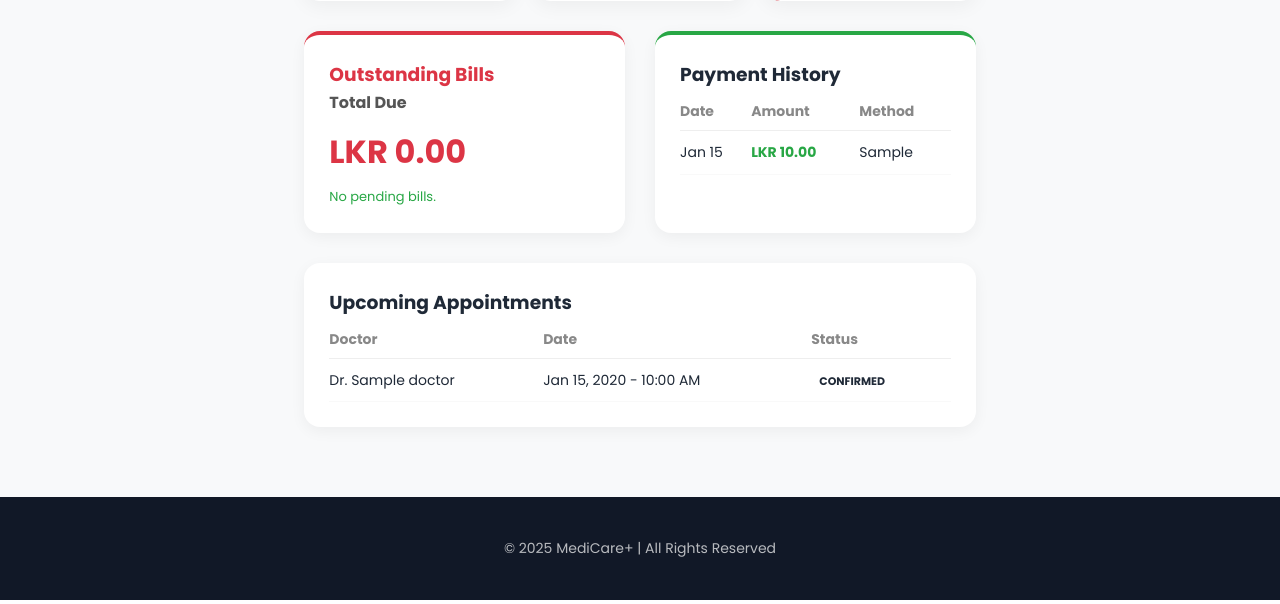
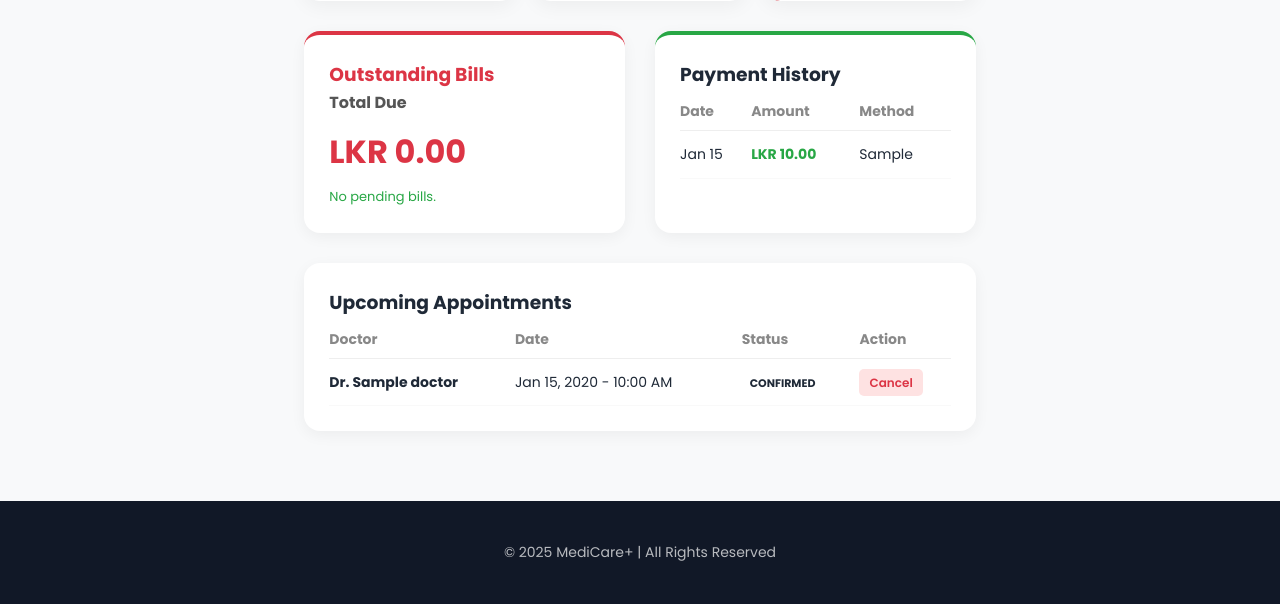
Before and after one commit to seniramendis/MediCare-, a PHP site: page /dashboard_patient.php in a window 1280 px wide. Shown: the part 437-1041 px from the top of the page. Run offline with PHP 8.4, Linux system fonts and the light colour scheme; the visitor is signed in with stand-in values (Sample User, id 1); tables that the repository leaves empty or names only in its code hold one stand-in row (values such as "Sample post"); some libraries are stand-ins or nearby versions.

```diff
--- a/dashboard_patient.php
+++ b/dashboard_patient.php
@@ -1,6 +1,8 @@
 <?php
 session_start();
 include 'db_connect.php';
+
+// 1. SECURITY CHECK
 if (!isset($_SESSION['user_id'])) {
     header("Location: login.php");
     exit();
@@ -8,6 +10,15 @@ if (!isset($_SESSION['user_id'])) {
 
 $patient_id = $_SESSION['user_id'];
 $patient_name = $_SESSION['username'];
+
+// --- HANDLE APPOINTMENT CANCELLATION ---
+if (isset($_GET['cancel_id'])) {
+    $cancel_id = (int)$_GET['cancel_id'];
+    // Only allow deleting own appointments that are not completed
+    mysqli_query($conn, "DELETE FROM appointments WHERE id='$cancel_id' AND patient_id='$patient_id' AND status != 'Completed'");
+    header("Location: dashboard_patient.php");
+    exit();
+}
 
 // Stats
 $appts_query = mysqli_query($conn, "SELECT COUNT(*) as total FROM appointments WHERE patient_id='$patient_id'");
@@ -19,18 +30,15 @@ $my_rx_count = mysqli_fetch_assoc($rx_query)['total'];
 $due_query = mysqli_query($conn, "SELECT SUM(amount) as total FROM invoices WHERE patient_id='$patient_id' AND status='unpaid'");
 $total_due = mysqli_fetch_assoc($due_query)['total'] ?? 0;
 
-// FIX: JOIN with 'doctors' table instead of 'users'
-$upcoming_query = "SELECT a.*, d.name as doc_name FROM appointments a JOIN doctors d ON a.doctor_id = d.id WHERE a.patient_id='$patient_id' AND a.status != 'Completed' ORDER BY a.appointment_time ASC";
+// FETCH UPCOMING APPOINTMENTS
+$upcoming_query = "SELECT a.*, d.name as doc_name
+                   FROM appointments a
+                   JOIN doctors d ON a.doctor_id = d.id
+                   WHERE a.patient_id='$patient_id' AND a.status != 'Completed'
+                   ORDER BY a.appointment_time ASC";
 $res_upcoming = mysqli_query($conn, $upcoming_query);
 
-// FIX: JOIN with 'doctors' table
-$history_query = "SELECT a.*, d.name as doc_name FROM appointments a JOIN doctors d ON a.doctor_id = d.id WHERE a.patient_id='$patient_id' AND a.status = 'Completed' ORDER BY a.appointment_time DESC";
-$res_history = mysqli_query($conn, $history_query);
-
-// FIX: JOIN with 'doctors' table for Prescriptions
-$res_rx = mysqli_query($conn, "SELECT p.*, d.name as doc_name FROM prescriptions p JOIN doctors d ON p.doctor_id = d.id WHERE p.patient_id='$patient_id' ORDER BY p.created_at DESC");
-
-// Payment History
+// PAYMENT HISTORY
 $paid_history = mysqli_query($conn, "SELECT * FROM payments WHERE patient_id='$patient_id' ORDER BY paid_at DESC LIMIT 5");
 ?>
 
@@ -130,7 +138,7 @@ $paid_history = mysqli_query($conn, "SELECT * FROM payments WHERE patient_id='$p
         }
 
         .pay-table td {
-            padding: 10px 0;
+            padding: 12px 0;
             border-bottom: 1px solid #f9f9f9;
         }
 
@@ -156,6 +164,22 @@ $paid_history = mysqli_query($conn, "SELECT * FROM payments WHERE patient_id='$p
         .Pending {
             background: #fff3e0;
             color: #f59e0b;
+        }
+
+        .btn-cancel {
+            color: #dc3545;
+            text-decoration: none;
+            font-size: 12px;
+            font-weight: 600;
+            background: #fee2e2;
+            padding: 5px 10px;
+            border-radius: 5px;
+            transition: 0.3s;
+        }
+
+        .btn-cancel:hover {
+            background: #dc3545;
+            color: white;
         }
     </style>
 </head>
@@ -211,6 +235,7 @@ $paid_history = mysqli_query($conn, "SELECT * FROM payments WHERE patient_id='$p
                         <th>Amount</th>
                         <th>Method</th>
                     </tr>
+                    <?php if (mysqli_num_rows($paid_history) > 0): ?>
                         <?php while ($h = mysqli_fetch_assoc($paid_history)): ?>
                             <tr>
                                 <td><?= date('M d', strtotime($h['paid_at'])) ?></td>
@@ -218,6 +243,11 @@ $paid_history = mysqli_query($conn, "SELECT * FROM payments WHERE patient_id='$p
                                 <td><?= $h['payment_method'] ?></td>
                             </tr>
                         <?php endwhile; ?>
+                    <?php else: ?>
+                        <tr>
+                            <td colspan="3" style="text-align:center; color:#999;">No payment history found.</td>
+                        </tr>
+                    <?php endif; ?>
                 </table>
             </div>
         </div>
@@ -229,14 +259,28 @@ $paid_history = mysqli_query($conn, "SELECT * FROM payments WHERE patient_id='$p
                     <th>Doctor</th>
                     <th>Date</th>
                     <th>Status</th>
+                    <th>Action</th>
                 </tr>
-                <?php while ($a = mysqli_fetch_assoc($res_upcoming)): ?>
+                <?php if (mysqli_num_rows($res_upcoming) > 0): ?>
+                    <?php while ($a = mysqli_fetch_assoc($res_upcoming)):
+                        // --- FIX FOR "DR. DR." ISSUE ---
+                        // We remove "Dr." (case insensitive) from the DB name first, then add it back cleanly.
+                        $clean_name = trim(str_ireplace(["Dr.", "Dr "], "", $a['doc_name']));
+                    ?>
                         <tr>
-                        <td>Dr. <?= $a['doc_name'] ?></td>
+                            <td><strong>Dr. <?= htmlspecialchars($clean_name) ?></strong></td>
                             <td><?= date('M d, Y - h:i A', strtotime($a['appointment_time'])) ?></td>
                             <td><span class="status-badge <?= $a['status'] ?>"><?= $a['status'] ?></span></td>
+                            <td>
+                                <a href="?cancel_id=<?= $a['id'] ?>" class="btn-cancel" onclick="return confirm('Cancel this appointment?');">Cancel</a>
+                            </td>
                         </tr>
                     <?php endwhile; ?>
+                <?php else: ?>
+                    <tr>
+                        <td colspan="4" style="text-align:center; color:#999;">No upcoming appointments.</td>
+                    </tr>
+                <?php endif; ?>
             </table>
         </div>
     </div>
@@ -246,7 +290,7 @@ $paid_history = mysqli_query($conn, "SELECT * FROM payments WHERE patient_id='$p
             $("#live-bills-container").load("load_bills.php");
             setInterval(function() {
                 $("#live-bills-container").load("load_bills.php");
-            }, 2000);
+            }, 3000);
         });
     </script>
 
```
Also changed, not shown: dashboard_doctor.php (+23 -8 lines), fix_rx_table.php (added, +24 -0 lines). Lines whose indentation alone changed are shown as unchanged.
